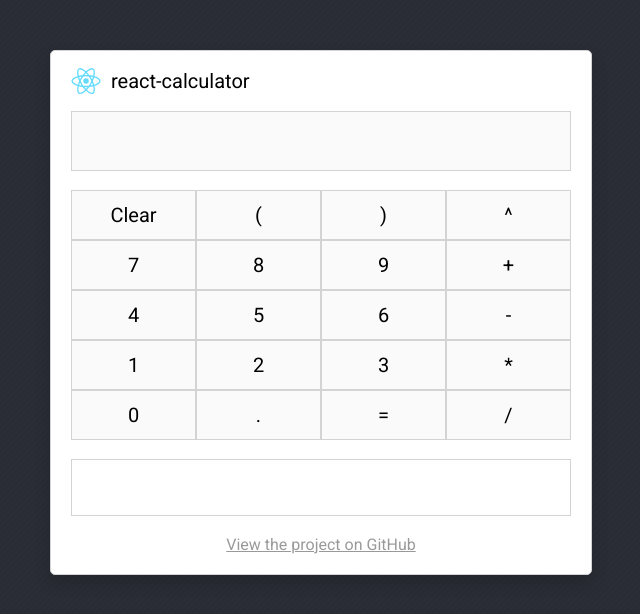
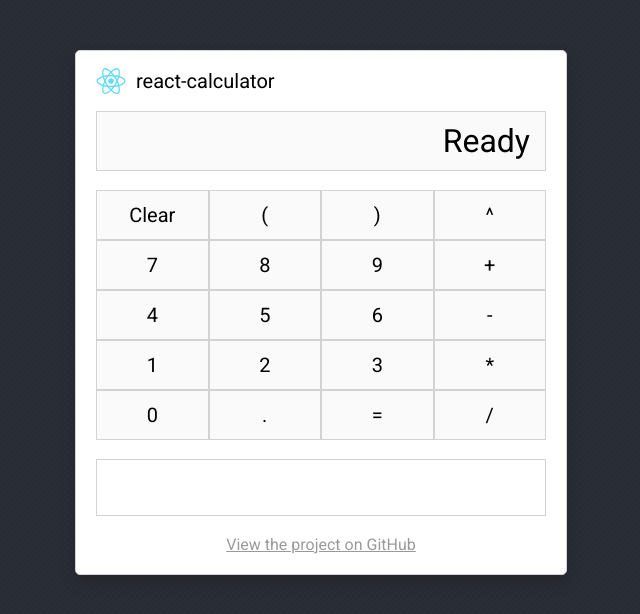
Before and after one commit to isaychris/react-calculator, a React (Create React App) app: page / in a window 1280 px wide. Shown: the top 614 px of the page, without its empty margins (319-959 px from the left). Built offline with nearby package versions, Linux system fonts and the light colour scheme.

Commit message:
added input from keyboard; history now shows result; tweaked some css

```diff
--- a/src/App.css
+++ b/src/App.css
@@ -34,7 +34,7 @@ body {
     margin: auto;
     margin-top: 50px;
     margin-bottom: 50px;
-    width: 500px;
+    width: 450px;
     padding: 0 20px 20px 20px;
     border: 1px solid lightgray;
     border-radius: 5px;
@@ -51,7 +51,7 @@ body {
     border: 1px solid lightgray;
     min-height: 45px;
     overflow-y: scroll;
-    max-height: 120px;
+    max-height: 128px;
     padding: 5px;
     color: gray;
 }
@@ -101,5 +101,5 @@ input {
     text-align: right;
     border: 1px solid lightgray;
     background-color: #fafafa;
-
+    width: 100%;
 }
--- a/src/App.js
+++ b/src/App.js
@@ -12,40 +12,49 @@ class App extends Component {
         super(props);
 
         this.state = {
-            input: "",
-            prev: "",
+            input: "Ready",
+            done: true,
             history: [],
         }
     }
 
-    updateDisplayHistory = (new_expression) => {
+    handleChange = (e) => {
+        let char = e.target.value[e.target.value.length - 1]
+        if(["*", "/", ".", "+", "-", "^",
+            "(", ")", "0", "1", "2", "3",
+            "4", "5", "6", "7", "8", "9", undefined].includes(char)) {
+        this.setState({input: e.target.value})
+    }
+}
+
+    updateDisplayHistory = (new_exp,) => {
         this.setState({
-            input: new_expression
+            input: new_exp
         })
     }
 
-    addToHistory = (new_expression) => {
+    addToHistory = (new_exp, result) => {
         this.setState({
-            history: [...this.state.history, new_expression]
+            history: [...this.state.history, {exp: new_exp, result: result}],
         })
     }
 
     updateDisplay = (new_input) => {
+        let prev = this.state.input;
+
         if(["*", "/", ".", "+", "-", "^"].includes(new_input)) {
-            if(this.state.prev === new_input) {
+            if(prev[prev.length -1] === new_input) {
                 return;
             }
         }
 
-        if(this.state.input === "error") {
+        if(this.state.done) {
             this.setState({
-                input: new_input
+                input: new_input,
+                done: false
             })
 
         } else {
-            this.setState({
-                prev: new_input
-            })
             this.setState({
                 input: this.state.input + new_input
             })
@@ -63,13 +72,15 @@ class App extends Component {
             try {
                 let result = math.eval(this.state.input)
 
-                this.addToHistory(this.state.input)
+                this.addToHistory(this.state.input, result)
                 this.setState({
-                    input: result
+                    input: result,
+                    done: true
                 })
             } catch (e) {
                 this.setState({
-                    input: "error"
+                    input: "ERROR",
+                    done: true
                 })
             }
         }
@@ -82,7 +93,7 @@ class App extends Component {
                     <span className="App-name">react-calculator</span>
                 </div>
 
-				<Display action={this.state.input}/><br/>
+                <Display input={this.state.input} handleChange={this.handleChange}/><br/>
 
                 <div className="row">
                     <Key value="Clear" handleClick={this.clearDisplay}/>
--- a/src/components/display.js
+++ b/src/components/display.js
@@ -4,7 +4,7 @@ import React from 'react';
 const Display = (props) => {
     return (
         <div className="display">
-            <input type="text" value={props.action}/>
+            <input type="text" value={props.input} onChange={(e) => props.handleChange(e) }/>
         </div>
     );
   }
--- a/src/components/history.js
+++ b/src/components/history.js
@@ -2,9 +2,8 @@ import React from 'react';
 
 // This is a functional component which shows the users calculated history
 const History = (props) => {
-
-    const historyList = props.history.map((expression) => {
-        return (<tr><td onClick={()=> props.updateDisplayHistory(expression)}>{expression} = </td></tr>)
+    const historyList = props.history.map((obj, index) => {
+        return (<tr key={index} ><td onClick={()=> props.updateDisplayHistory(obj.exp)}>{obj.exp} = {obj.result}</td></tr>)
     })
 
     return (
--- a/src/components/key.js
+++ b/src/components/key.js
@@ -2,9 +2,14 @@ import React, { Component } from 'react';
 
 // This is a class component of a calculator key
 class Key extends Component {
+    handleClick = (e) => {
+        e.preventDefault();
+        this.props.handleClick(this.props.value)
+    }
+
     render() {
         return (
-            <button onClick={() => this.props.handleClick(this.props.value)}>
+            <button onClick={(e) => this.handleClick(e)}>
             {this.props.value}
           </button>
         );
```
Also changed, not shown: 1 other file (tests, documents, lock files or other folders). Lines whose indentation alone changed are shown as unchanged.
